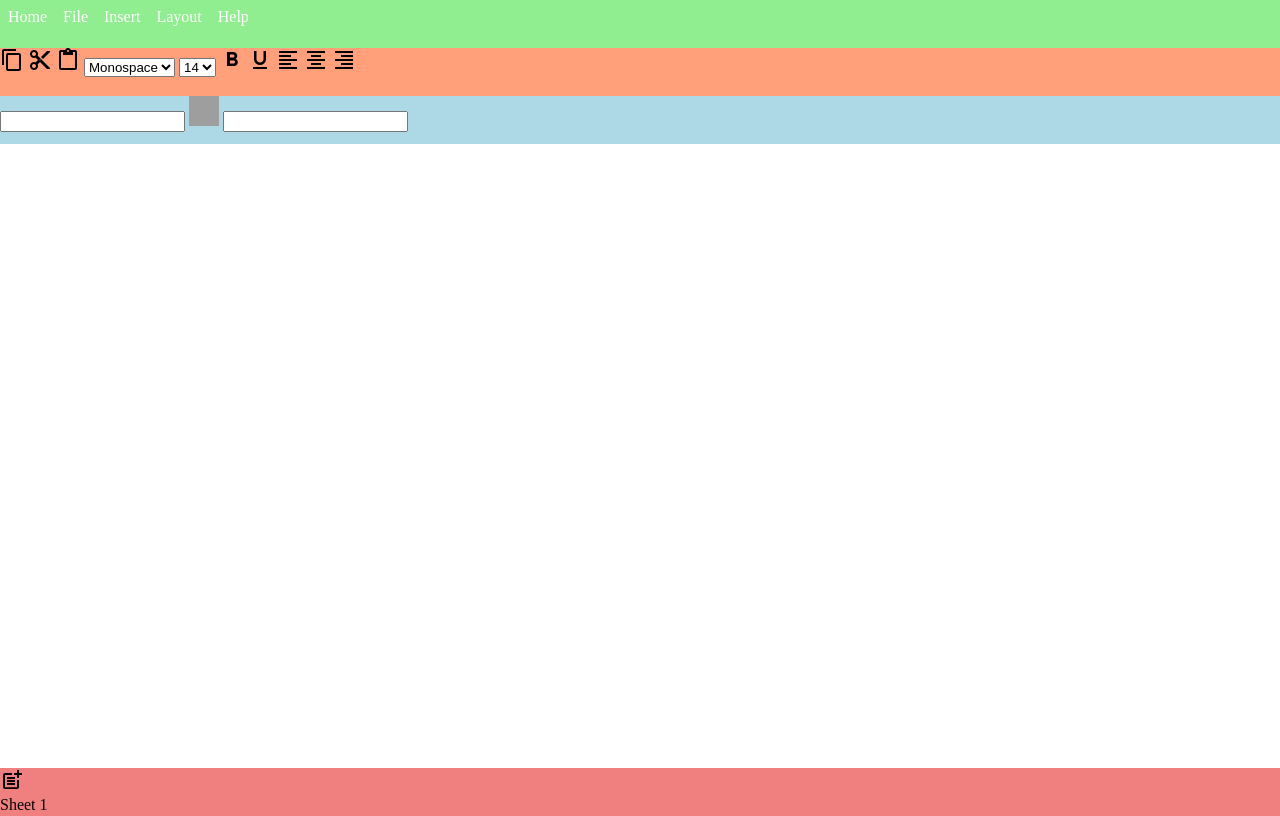
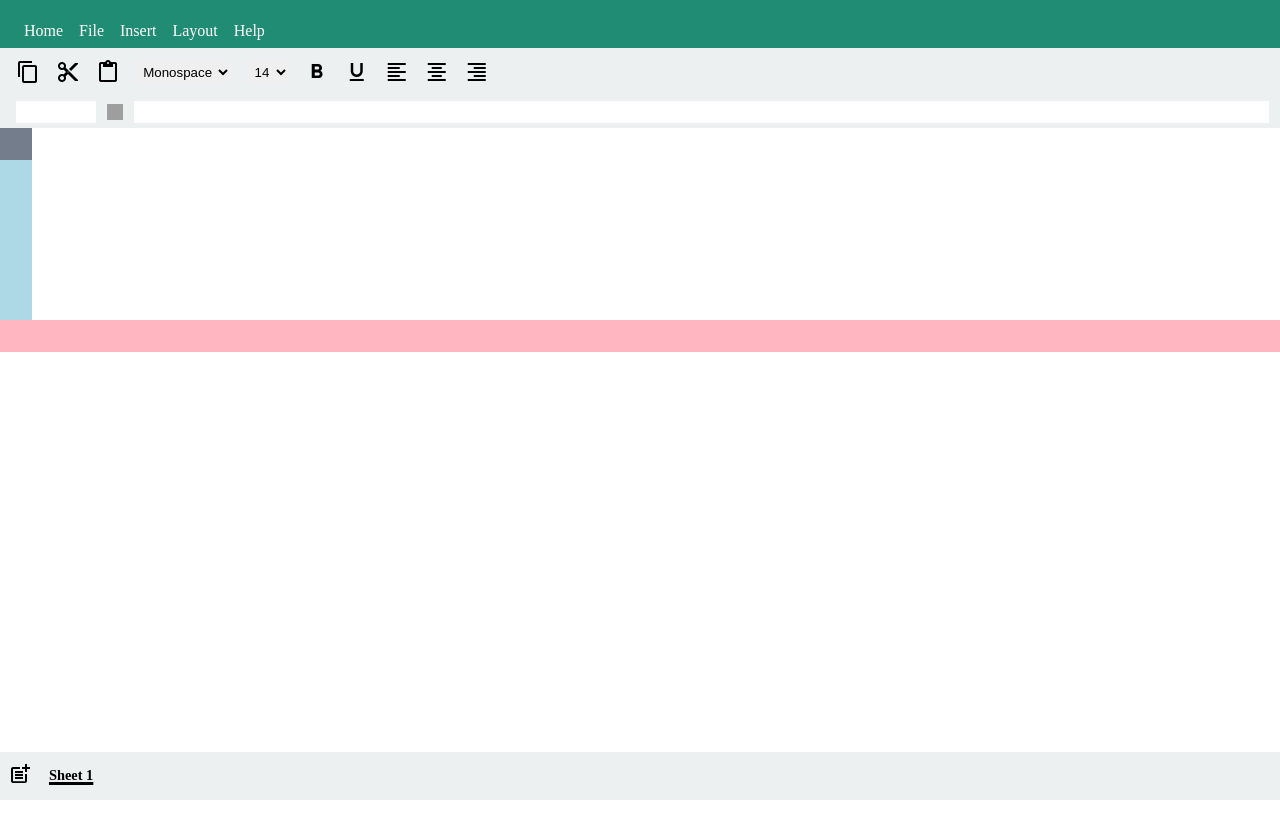
Before and after one commit to dinudsilva/excelcloneapp, a plain HTML site: page indexclone.html in a window 1280 px wide. Drawn offline with Linux system fonts and the light colour scheme; grey boxes are pictures that could not be loaded.

Commit message:
committed

```diff
--- a/indexclone.html
+++ b/indexclone.html
@@ -60,7 +60,14 @@
         <img class="formula-icon" width="30" height="30" src="https://img.icons8.com/ios-glyphs/30/formula-fx.png" alt="formula-fx"/>
         <input type="text" class="formula-bar">
     </div>
-    <div class="grid-cont"></div>
+    <div class="grid-cont">
+        <div class="top-left-dummy"></div>
+        <div class="address-col-cont"></div>
+
+        <div class="cell-cont">
+                    <div class="address-row-cont"></div>
+        </div>
+    </div>
     <div class="sheet-actions-cont">
         <div class="sheet-add-icon">
         <span class="material-icons">
--- a/styleclone.css
+++ b/styleclone.css
@@ -8,24 +8,97 @@ body{
 
 .page-actions-cont {
     height: 3rem;
-    background-color: lightgreen;
+    background-color: #218c74;
     display: flex;
+    align-items: flex-end;
+    padding-left: 1rem;
 }
 .page-action {
     margin: 0.5rem;
     color: white;
+
 }
 .cellprops-actions-cont {
     height: 3rem;
-    background-color: lightsalmon;
+    background-color: #ecf0f1;
+    display: flex;
+    align-items: center;
+    padding-left: 1rem;
+}
+.cellprops-actions-cont > * {
+    display: inline-block;
+    margin-right: 1rem;
+}
+.cellprops-actions-cont > select {
+    border: none;
+    border-radius: 2px;
+    outline: none;
+}
+.font-family-prop {
+    padding: 0.2rem;
+}
+.font-size-prop {
+    padding: 0.2rem;
 }
 .formula-actions-cont {
-    height: 3rem;
-    background-color: lightblue;
+    height: 2rem;
+    background-color: #ecf0f1;
+    padding-left: 1rem;
+    display: flex;
+    align-items: center;
+}
+
+.formula-actions-cont > * {
+    display: inline-block;
+    margin-right: 0.7rem;
+
+}
+.formula-actions-cont > input {
+    border: none;
+    outline: none;
+    height: 70%;
+
+}
+.formula-icon {
+    width: 1rem;
+    height: 1rem;
+}
+.address-bar {
+    width: 5rem;
+}
+.formula-bar {
+    width: calc( 100vw - 5rem - 0.7rem - 0.7rem - 0.7rem );
 }
 .sheet-actions-cont {
     height: 3rem;
     background-color: lightcoral;
+    display: flex;
+    align-items: center;
+    padding-left: 0.5rem;
+    padding-right: 0.5rem;
+    gap: 1rem;
+    background-color: #ecf0f1;
+}
+.sheet-actions-cont > * {
+    display: inline-block;
+}
+
+.sheet-add-icon {
+    width: 2vw;
+}
+.sheet-folder-cont {
+    display: flex;
+    align-items: center;
+    height: 80%;
+    width: 5rem;
+    width: calc( 100vw - 2vw  );
+
+}
+.sheet-folder {
+    text-decoration: underline;
+    font-weight: bold;
+    text-decoration-thickness: 3px;
+    font-size: 0.9rem;
 }
 .grid-cont {
     height: calc(100vh - 3rem - 3rem - 2rem - 3rem );
@@ -43,13 +116,13 @@ body{
 .address-row-cont {
     height: 2rem;
     background-color: lightpink;
-    position: absolute;
-    top: 0;
-    left: 2rem;
+
 }
 .cells-cont {
     position: absolute;
     top: 0;
     left: 2rem;
     background-color: lightgreen;
+    width: 10rem;
+    height: 10rem;
 }
```
